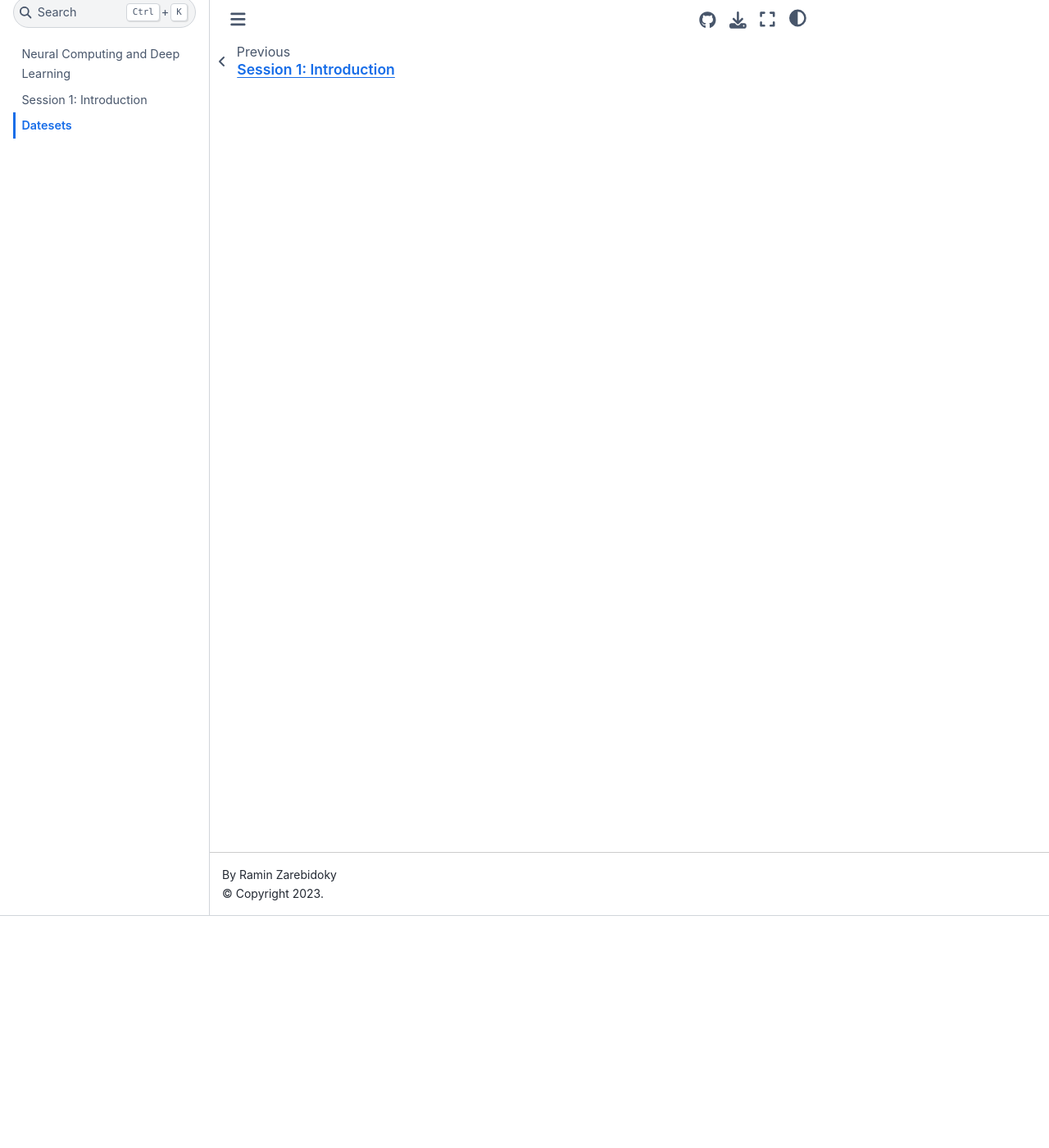
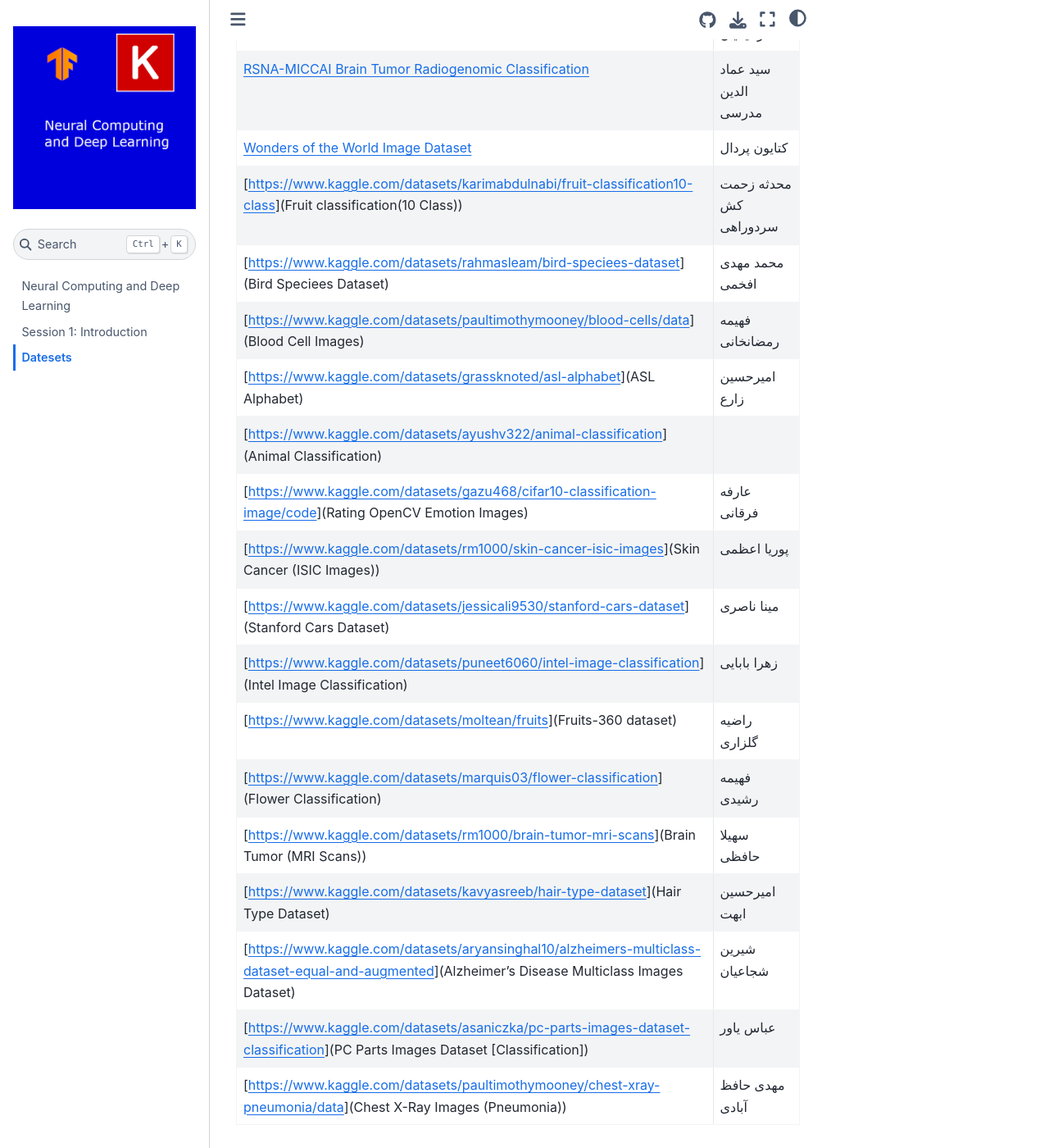
Before and after one commit to LiterallyTheOne/deep_learning_class, a Jupyter Book: the page built from docs/datasets.md, in a window 1280 px wide and 1400 px high, scrolled down 283 px. Shown: the whole window at 82% size. Built offline with Jupyter Book 1.0.4 settings and Sphinx 7.4.7 and the Sphinx Book theme 1.1.4, drawn with Linux system fonts in a browser that asks for light colours.

Commit message:
Add datasets

```diff
--- a/docs/datasets.md
+++ b/docs/datasets.md
@@ -1,7 +1,24 @@
 # Datesets
 
-| dataset                                                                                                                                             | student name         |
-| --------------------------------------------------------------------------------------------------------------------------------------------------- | -------------------- |
-| [Animal Image Classification Dataset](https://www.kaggle.com/datasets/borhanitrash/animal-image-classification-dataset)                             | مطهره طالبیان        |
-| [Sports balls - multiclass image classification](https://www.kaggle.com/datasets/samuelcortinhas/sports-balls-multiclass-image-classification)      | امیرحسین رحیمیان     |
-| [RSNA-MICCAI Brain Tumor Radiogenomic Classification](https://www.kaggle.com/competitions/rsna-miccai-brain-tumor-radiogenomic-classification/data) | سید عماد الدین مدرسی |
+| dataset                                                                                                                                             | student name           |
+| --------------------------------------------------------------------------------------------------------------------------------------------------- | ---------------------- |
+| [Animal Image Classification Dataset](https://www.kaggle.com/datasets/borhanitrash/animal-image-classification-dataset)                             | مطهره طالبیان          |
+| [Sports balls - multiclass image classification](https://www.kaggle.com/datasets/samuelcortinhas/sports-balls-multiclass-image-classification)      | امیرحسین رحیمیان       |
+| [RSNA-MICCAI Brain Tumor Radiogenomic Classification](https://www.kaggle.com/competitions/rsna-miccai-brain-tumor-radiogenomic-classification/data) | سید عماد الدین مدرسی   |
+| [Wonders of the World Image Dataset](https://www.kaggle.com/datasets/balabaskar/wonders-of-the-world-image-classification/data)                     | کتایون پردال           |
+| [https://www.kaggle.com/datasets/karimabdulnabi/fruit-classification10-class](Fruit classification(10 Class))                                       | محدثه زحمت کش سردوراهی |
+| [https://www.kaggle.com/datasets/rahmasleam/bird-speciees-dataset](Bird Speciees Dataset)                                                           | محمد مهدی افخمی        |
+| [https://www.kaggle.com/datasets/paultimothymooney/blood-cells/data](Blood Cell Images)                                                             | فهیمه رمضانخانی        |
+| [https://www.kaggle.com/datasets/grassknoted/asl-alphabet](ASL Alphabet)                                                                            | امیرحسین زارع          |
+| [https://www.kaggle.com/datasets/ayushv322/animal-classification](Animal Classification)                                                            |                        |
+| [https://www.kaggle.com/datasets/gazu468/cifar10-classification-image/code](Rating OpenCV Emotion Images)                                           | عارفه فرقانی           |
+| [https://www.kaggle.com/datasets/rm1000/skin-cancer-isic-images](Skin Cancer (ISIC Images))                                                         | پوریا اعظمی            |
+| [https://www.kaggle.com/datasets/jessicali9530/stanford-cars-dataset](Stanford Cars Dataset)                                                        | مینا ناصری             |
+| [https://www.kaggle.com/datasets/puneet6060/intel-image-classification](Intel Image Classification)                                                 | زهرا بابایی            |
+| [https://www.kaggle.com/datasets/moltean/fruits](Fruits-360 dataset)                                                                                | راضیه گلزاری           |
+| [https://www.kaggle.com/datasets/marquis03/flower-classification](Flower Classification)                                                            | فهیمه رشیدی            |
+| [https://www.kaggle.com/datasets/rm1000/brain-tumor-mri-scans](Brain Tumor (MRI Scans))                                                             | سهیلا حافظی            |
+| [https://www.kaggle.com/datasets/kavyasreeb/hair-type-dataset](Hair Type Dataset)                                                                   | امیرحسین ابهت          |
+| [https://www.kaggle.com/datasets/aryansinghal10/alzheimers-multiclass-dataset-equal-and-augmented](Alzheimer's Disease Multiclass Images Dataset)   | شیرین شجاعیان          |
+| [https://www.kaggle.com/datasets/asaniczka/pc-parts-images-dataset-classification](PC Parts Images Dataset [Classification])                        | عباس یاور              |
+| [https://www.kaggle.com/datasets/paultimothymooney/chest-xray-pneumonia/data](Chest X-Ray Images (Pneumonia))                                       | مهدی حافظ آبادی        |
```
